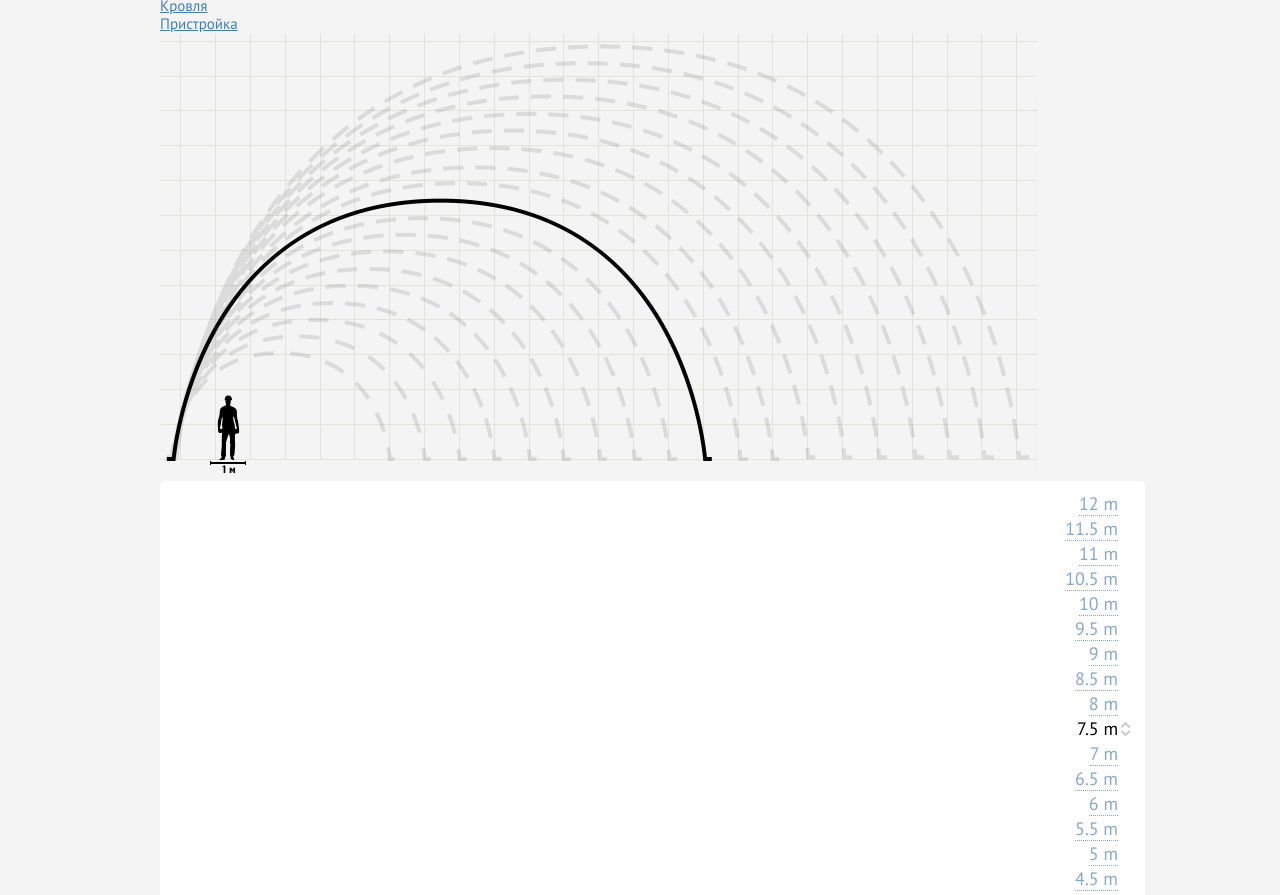
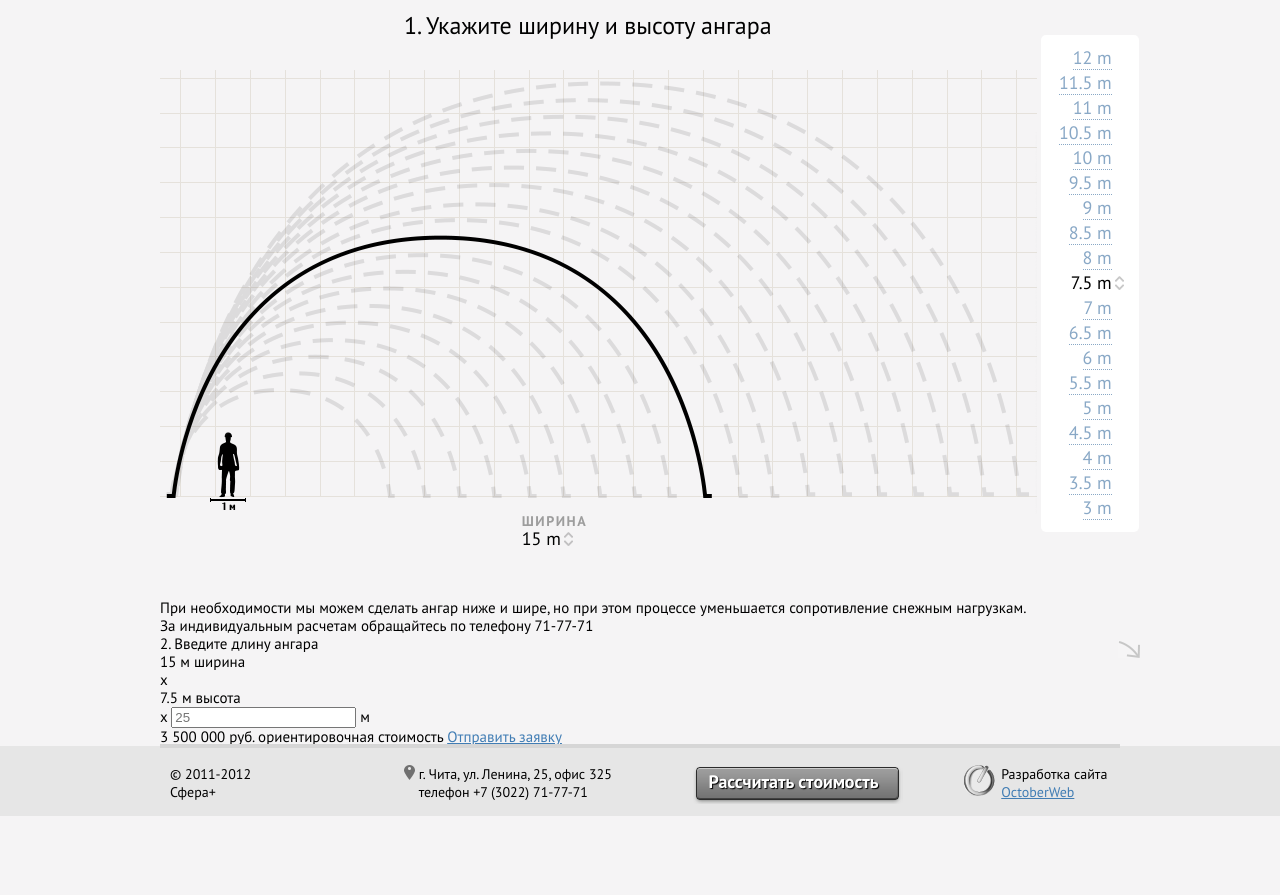
Before and after one commit to wd5/1-angari, a plain HTML site: page markup/calculator.html in a window 1280 px wide. Shown: the part 280-1175 px from the top of the page. After the commit the page ends 1096 px from the top, so only its background shows below. Drawn offline with Linux system fonts and the light colour scheme.

Commit message:
calc page

```diff
--- a/markup/calculator.html
+++ b/markup/calculator.html
@@ -40,7 +40,7 @@
     <!-- main -->
     <section class="main">
         <div class="caption">
-            <img src="media/images/calc-caption-image.png" alt="" class="calc-header-img">
+            <img class="calc-caption-image" src="media/images/calc-caption-image.png" alt="" class="calc-header-img">
             <div class="calc-caption">
                 <h3>Расчет стоимости</h3>
                 <ul class="calc-nav">
@@ -49,10 +49,12 @@
                     <li><a href="">Кровля</a></li>
                     <li><a href="">Пристройка</a></li>
                 </ul>
+                <h4>1. Укажите ширину и высоту ангара</h3>
             </div>
         </div>
-        <img src="media/images/fake-size-chooser.png" alt="">
-        <ul class="size-chooser height-chooser">
+       <div class="size-chooser calc-size-chooser">
+                    <img class="size-chooser-img" src="media/images/fake-size-chooser.png" alt="">
+                    <ul class="size-chooser-list height-chooser">
                         <li><a href="">12 m</a></li>
                         <li><a href="">11.5 m</a></li>
                         <li><a href="">11 m</a></li>
@@ -73,27 +75,28 @@
                         <li><a href="">3.5 m</a></li>
                         <li><a href="">3 m</a></li>
                     </ul>
-        <ul class="size-chooser width-chooser">
-            <li><a href="">6 m</a></li>
-            <li><a href="">7 m</a></li>
-            <li><a href="">8 m</a></li>
-            <li><a href="">9 m</a></li>
-            <li><a href="">10 m</a></li>
-            <li><a href="">11 m</a></li>
-            <li><a href="">12 m</a></li>
-            <li><a href="">13 m</a></li>
-            <li><a href="">14 m</a></li>
-            <li class="current">15 m</li>
-            <li><a href="">16 m</a></li>
-            <li><a href="">17 m</a></li>
-            <li><a href="">18 m</a></li>
-            <li><a href="">19 m</a></li>
-            <li><a href="">20 m</a></li>
-            <li><a href="">21 m</a></li>
-            <li><a href="">22 m</a></li>
-            <li><a href="">23 m</a></li>
-            <li><a href="">24 m</a></li>
+                    <ul class="size-chooser-list width-chooser">
+                        <li><span class="label">ШИРИНА</span><span class="value">6 m</span></li>
+                        <li><span class="label">ШИРИНА</span><span class="value">7 m</span></li>
+                        <li><span class="label">ШИРИНА</span><span class="value">8 m</span></li>
+                        <li><span class="label">ШИРИНА</span><span class="value">9 m</span></li>
+                        <li><span class="label">ШИРИНА</span><span class="value">10 m</span></li>
+                        <li><span class="label">ШИРИНА</span><span class="value">11 m</span></li>
+                        <li><span class="label">ШИРИНА</span><span class="value">12 m</span></li>
+                        <li><span class="label">ШИРИНА</span><span class="value">13 m</span></li>
+                        <li><span class="label">ШИРИНА</span><span class="value">14 m</span></li>
+                        <li class="current"><span class="label">ШИРИНА</span><span class="value">15 m</span></li>
+                        <li><span class="label">ШИРИНА</span><span class="value">16 m</span></li>
+                        <li><span class="label">ШИРИНА</span><span class="value">17 m</span></li>
+                        <li><span class="label">ШИРИНА</span><span class="value">18 m</span></li>
+                        <li><span class="label">ШИРИНА</span><span class="value">19 m</span></li>
+                        <li><span class="label">ШИРИНА</span><span class="value">20 m</span></li>
+                        <li><span class="label">ШИРИНА</span><span class="value">21 m</span></li>
+                        <li><span class="label">ШИРИНА</span><span class="value">22 m</span></li>
+                        <li><span class="label">ШИРИНА</span><span class="value">23 m</span></li>
+                        <li><span class="label">ШИРИНА</span><span class="value">24 m</span></li>
                     </ul>
+                </div>
         <div class="form">
             <figure class="message">
                 <p>При необходимости мы можем сделать ангар ниже и шире, но при этом процессе уменьшается сопротивление снежным нагрузкам.</p>
--- a/markup/static/css/style.css
+++ b/markup/static/css/style.css
@@ -627,6 +627,50 @@ a:visited {
     margin-left: 80px;
     margin-right: -80px;
 }
+.calc-caption-image {
+    width: 250px;
+    margin-left: -10px;
+}
+.caption {
+    margin-top: 50px;
+}
+.calc-caption {
+    margin-top: 18px;
+}
+.calc-caption,
+.calc-caption li {
+    display: inline-block;
+}
+.calc-caption {
+    vertical-align: top;
+}
+.calc-caption li {
+    margin-right: 24px;
+}
+.calc-caption h3 {
+    font-size: 36px;
+    font-weight: bold;
+}
+.calc-caption a {
+    font-size: 18px;
+    font-weight: bold;
+    text-decoration: none;
+    border-bottom: 1px dotted;
+}
+.calc-caption .current {
+    background: #f0e799;
+    padding: 8px 15px;
+    color: #837710;
+    font-size: 20px;
+    font-weight: bold;
+}
+.calc-nav {
+    margin-top: 30px;
+}
+.calc-caption h4 {
+    margin-top: 54px;
+    font-size: 24px;
+}
 .calc-form-header {
     position: relative;
 }
@@ -638,6 +682,9 @@ a:visited {
     height: 18px;
     top: 5px;
     right: -20px;
+}
+.calc-size-chooser .size-chooser-img {
+    margin-left: 0;
 }
 /* end of main*/
 
```
Also changed, not shown: 1 other file. Lines whose indentation alone changed are shown as unchanged.
